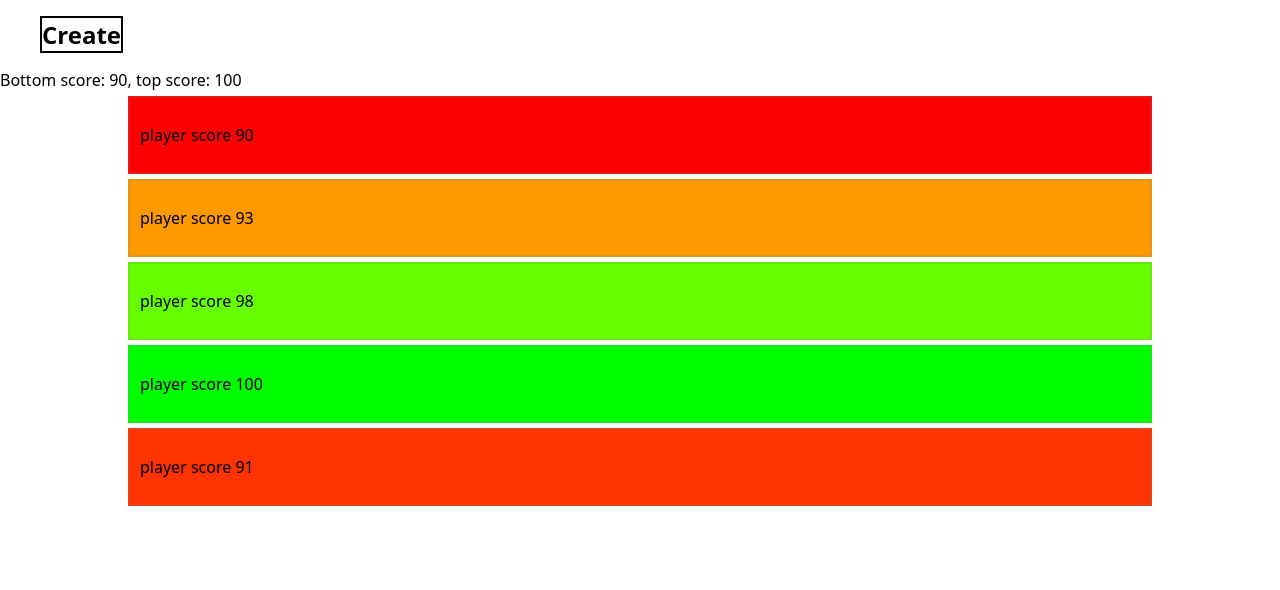
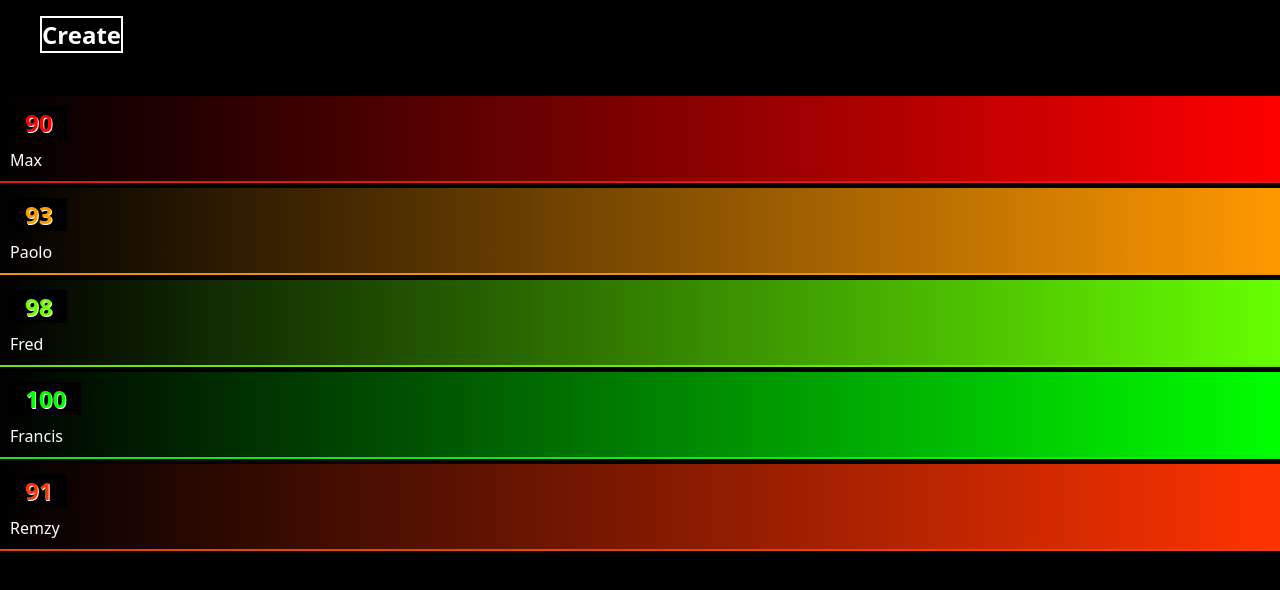
Before and after one commit to Allov/scorekeeprv3, a React (Create React App) app in the folder client/: page / in a window 1280 px wide. Shown: the top 590 px of the page. Built offline with nearby package versions, Linux system fonts and the light colour scheme.

Commit message:
declarations

```diff
--- a/client/src/components/Layout/index.tsx
+++ b/client/src/components/Layout/index.tsx
@@ -14,19 +14,24 @@ const Layout = (props: ILayoutProps) => (
     <div className="game">
       Bottom score: 90, top score: 100
       <div className="player" style={{ '--player-score': 90 }}>
-        <p>player score 90</p>
+        <p className="score">90</p>
+        <p className="player-name">Max</p>
       </div>
       <div className="player" style={{ '--player-score': 93 }}>
-        <p>player score 93</p>
+        <p className="score">93</p>
+        <p className="player-name">Paolo</p>
       </div>
       <div className="player" style={{ '--player-score': 98 }}>
-        <p>player score 98</p>
+        <p className="score">98</p>
+        <p className="player-name">Fred</p>
       </div>
       <div className="player" style={{ '--player-score': 100 }}>
-        <p>player score 100</p>
+        <p className="score">100</p>
+        <p className="player-name">Francis</p>
       </div>
       <div className="player" style={{ '--player-score': 91 }}>
-        <p>player score 91</p>
+        <p className="score">91</p>
+        <p className="player-name">Remzy</p>
       </div>
     </div>
   </div>
@@ -62,17 +67,36 @@ const StyledLayout = styled(Layout)`
   p { font-size: var(--font-smd); color: black; }
   a { text-decoration: none }
 
+  background: var(--background-primary);
+
   .game {
     .player {
       ${gameStats}
       ${calculated}
-      background: hsla(var(--player-rank), 100%, 50%, 1);
+      background-image: linear-gradient(to left, hsla(var(--player-rank), 100%, 50%, 1), var(--background-primary));
       color: black;
       margin: 5px auto;
       padding: 10px;
-      border: 2px solid hsla(var(--player-rank), 80%, 50%, 1);
+      border-bottom: 2px solid hsla(var(--player-rank), 80%, 50%, 1);
+      position: relative;
       transition: background .2s;
-      width: 80%;
+
+      .score {
+        background: var(--background-primary);
+        color: hsla(var(--player-rank), 100%, 50%, 1);
+        display: inline-block;
+        padding: 0 15px;
+        font-size: var(--font-lg);
+        font-weight: 800;
+        margin: 0;
+        text-shadow: 1px 1px var(--text-primary);
+      }
+
+      .player-name {
+        color: var(--text-primary);
+        font-weight: 500;
+        margin: 10px 0 0;
+      }
     }
   }
 `;
--- a/client/src/index.tsx
+++ b/client/src/index.tsx
@@ -7,7 +7,7 @@ import configureStore, { history } from './store';
 
 const store = configureStore({
   configuration: {
-    theme: 'day',
+    theme: 'night',
   },
 });
 
```
